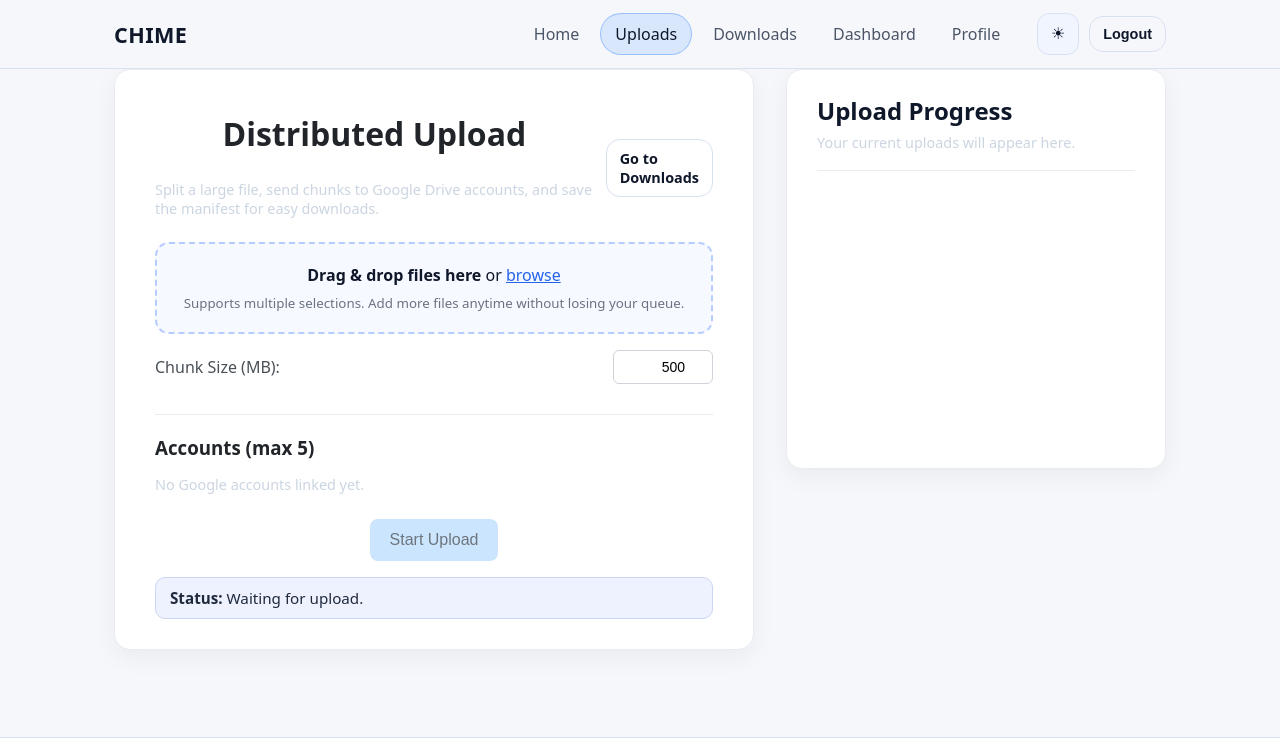
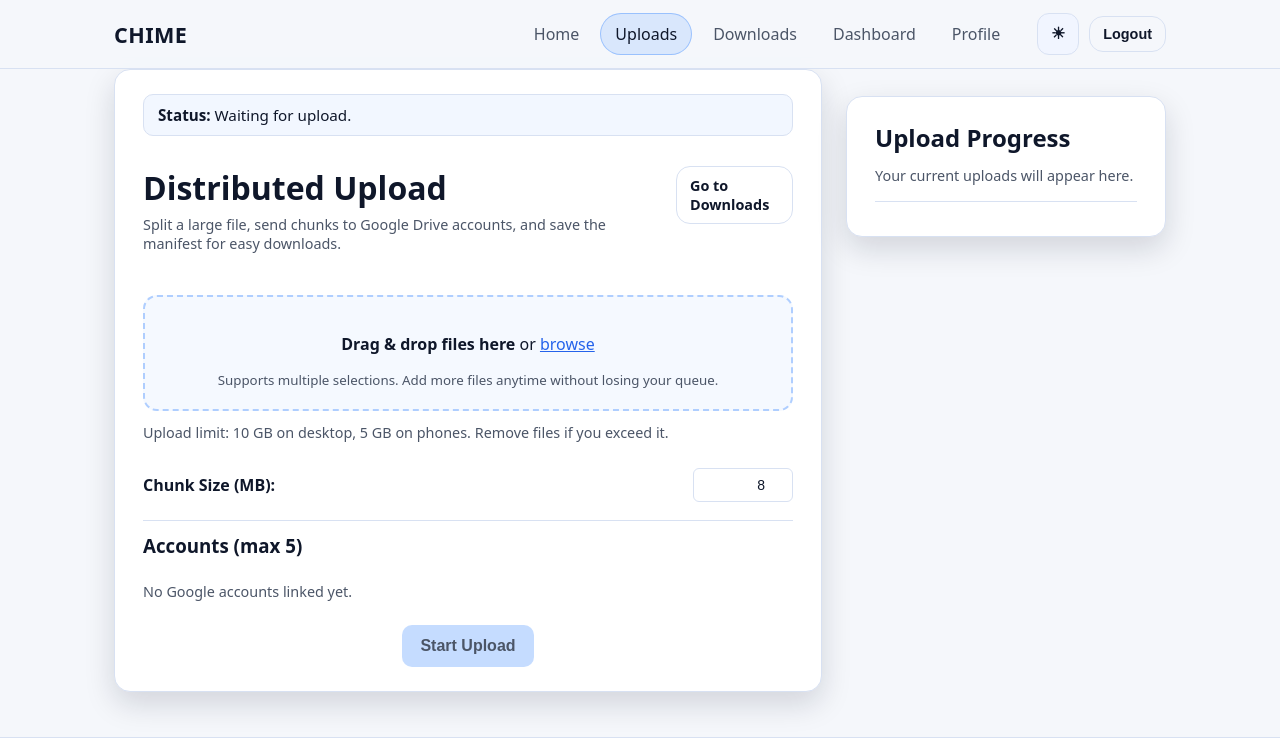
Before and after one commit to Rafat-Aman/CHIME, a Django app: page /drive_integration/uploads/ in a window 1280 px wide. Shown: the top 738 px of the page. Run offline with Django 5.2, Linux system fonts and the light colour scheme; the visitor is signed in with stand-in values (Sample User, id 1); data comes from the database, SQL or seed files in the repository; some libraries are stand-ins or nearby versions.

Commit message:
Limit chunk size to 50MB and tighten upload safety

```diff
--- a/drive_integration/views.py
+++ b/drive_integration/views.py
@@ -164,6 +164,7 @@ def proxy_resumable_chunk(request):
     account_id = request.GET.get("account_id")
     start = request.GET.get("start")
     end = request.GET.get("end")
+    total_size = request.GET.get("total_size")
     mime = request.GET.get("mime", "application/octet-stream")
 
     if not (upload_url and account_id and start is not None and end is not None):
@@ -174,6 +175,8 @@ def proxy_resumable_chunk(request):
         end_i = int(end)
     except ValueError:
         return JsonResponse({"error": "start/end must be integers"}, status=400)
+    if end_i < start_i:
+        return JsonResponse({"error": "end must be >= start"}, status=400)
 
     parsed_url = urlparse(upload_url)
     allowed_host_suffixes = getattr(
@@ -187,7 +190,9 @@ def proxy_resumable_chunk(request):
     ) or not parsed_url.path.startswith("/upload/drive/v3/files"):
         return JsonResponse({"error": "Invalid upload URL."}, status=400)
 
-    max_chunk_bytes = getattr(settings, "MAX_PROXY_CHUNK_BYTES", 1024 * 1024 * 1024)
+    max_chunk_bytes = getattr(settings, "MAX_PROXY_CHUNK_BYTES", 50 * 1024 * 1024)
+
+    expected_length = (end_i - start_i) + 1
 
     # Read raw body
     body_bytes = request.body
@@ -195,6 +200,15 @@ def proxy_resumable_chunk(request):
         return JsonResponse({"error": "Chunk too large."}, status=413)
     if not body_bytes:
         return JsonResponse({"error": "Empty body"}, status=400)
+    if expected_length and len(body_bytes) != expected_length:
+        return JsonResponse(
+            {
+                "error": "Content length mismatch",
+                "expected_bytes": expected_length,
+                "received_bytes": len(body_bytes),
+            },
+            status=400,
+        )
 
     access_token, err = _get_google_token_for(request, account_id)
     if err:
@@ -203,8 +217,8 @@ def proxy_resumable_chunk(request):
     headers = {
         "Authorization": f"Bearer {access_token}",
         "Content-Type": mime,
-        # chunk uploaded as independent file: 0-(len-1)/len
-        "Content-Range": f"bytes 0-{len(body_bytes)-1}/{len(body_bytes)}",
+        # Content-Range drives resumable correctness; use provided start/end and total if sent
+        "Content-Range": f"bytes {start_i}-{end_i}/{total_size or (end_i + 1)}",
     }
 
     try:
@@ -212,7 +226,18 @@ def proxy_resumable_chunk(request):
     except Exception as e:
         return JsonResponse({"error": f"Network error: {e}"}, status=500)
 
-    content_type = gresp.headers.get("Content-Type", "text/plain")
+    content_type = gresp.headers.get("Content-Type", "application/json")
+    if gresp.status_code not in (200, 201, 308):
+        snippet = gresp.text[:500] if gresp.text else ""
+        return JsonResponse(
+            {
+                "error": "Drive upload failed",
+                "status": gresp.status_code,
+                "details": snippet,
+            },
+            status=400,
+        )
+
     return HttpResponse(gresp.content, status=gresp.status_code, content_type=content_type)
 
 
--- a/static/drive_integration/css/uploads.css
+++ b/static/drive_integration/css/uploads.css
@@ -1,99 +1,125 @@
-/* ---- Reset & Globals ---- */
-* {
-  box-sizing: border-box;
-  margin: 0;
-  padding: 0;
-}
-
+/* ---- Layout ---- */
 .upload-layout {
   display: flex;
   align-items: flex-start;
-  gap: 32px;
+  gap: 24px;
   width: 100%;
-  flex-wrap: wrap;
+  flex-wrap: nowrap;
+}
+
+.upload-panel,
+.progress-panel {
+  background: var(--panel);
+  color: var(--text);
+  border: 1px solid var(--border);
+  border-radius: 16px;
+  box-shadow: var(--shadow);
+  padding: 24px 28px;
 }
 
 .upload-panel {
-  background: #fff;
-  border-radius: 16px;
-  box-shadow: 0 8px 24px rgba(0, 0, 0, 0.05);
-  border: 1px solid #e9ecef;
+  max-width: 760px;
   width: 100%;
-  max-width: 640px;
-  padding: 30px 40px;
+  display: flex;
+  flex-direction: column;
+  gap: 18px;
 }
 
 .progress-panel {
   flex: 1;
   min-width: 320px;
-  background: #fff;
-  border-radius: 16px;
-  box-shadow: 0 8px 24px rgba(0, 0, 0, 0.05);
-  border: 1px solid #e9ecef;
-  padding: 24px 30px;
-  min-height: 400px;
+  align-self: flex-start;
+  position: sticky;
+  top: 96px;
+  display: flex;
+  flex-direction: column;
 }
 
 .progress-panel h2 {
-  margin-top: 0;
+  margin: 0 0 6px;
 }
 
 .progress-panel #progressContainer {
-  border-top: 1px solid #e9ecef;
-  margin-top: 18px;
-  padding-top: 12px;
+  margin-top: 10px;
+  padding-top: 10px;
+  border-top: 1px solid var(--border);
+  display: flex;
+  flex-direction: column;
+  gap: 12px;
+}
+
+/* ---- Status ---- */
+#uploadStatus {
+  order: -1;
 }
 
 .status-banner {
-  margin-top: 16px;
   padding: 10px 14px;
   border-radius: 10px;
-  border: 1px solid #cbd5f5;
-  background: #eef2ff;
+  border: 1px solid var(--border);
+  background: rgba(91, 155, 255, 0.08);
   font-size: 0.95rem;
-  color: #1f2a3d;
+  color: var(--text);
 }
 
 .status-banner.active {
-  border-color: #fbbf24;
-  background: #fff7e6;
-  color: #92400e;
+  border-color: rgba(245, 158, 11, 0.5);
+  background: rgba(245, 158, 11, 0.12);
+  color: var(--text);
 }
 
 .status-banner.success {
-  border-color: #a7f3d0;
-  background: #ecfdf5;
-  color: #065f46;
+  border-color: rgba(16, 185, 129, 0.45);
+  background: rgba(16, 185, 129, 0.12);
+  color: var(--text);
 }
 
 .status-banner.error {
-  border-color: #fecaca;
-  background: #fef2f2;
-  color: #991b1b;
+  border-color: rgba(239, 68, 68, 0.45);
+  background: rgba(239, 68, 68, 0.12);
+  color: var(--text);
 }
 
 .status-banner.hidden {
   display: none;
 }
 
+/* ---- Page structure ---- */
+.page-head {
+  display: flex;
+  align-items: flex-start;
+  justify-content: space-between;
+  gap: 12px;
+}
+
+.page-actions {
+  display: flex;
+  gap: 10px;
+  flex-wrap: wrap;
+}
+
+.hint {
+  color: var(--muted);
+}
+
+/* ---- Drop zone ---- */
 .drop-zone {
-  border: 2px dashed #b6ccff;
+  border: 2px dashed rgba(91, 155, 255, 0.45);
   border-radius: 14px;
   padding: 20px;
   text-align: center;
-  background: #f6f9ff;
-  margin-bottom: 16px;
+  background: rgba(91, 155, 255, 0.06);
   cursor: pointer;
   transition: border-color 0.2s ease, background 0.2s ease;
 }
 
 .drop-zone.drag-over {
-  border-color: #2563eb;
-  background: #eef4ff;
+  border-color: var(--brand);
+  background: rgba(91, 155, 255, 0.12);
 }
 
 .drop-zone .browse-link {
-  color: #2563eb;
+  color: var(--brand);
   text-decoration: underline;
   cursor: pointer;
 }
@@ -101,28 +127,29 @@
 .drop-zone small {
   display: block;
   margin-top: 8px;
-  color: #6b7280;
+  color: var(--muted);
+}
+
+.limit-hint {
+  margin: -6px 0 8px;
 }
 
 /* ---- Typography ---- */
 h1 {
-  text-align: center;
-  margin-bottom: 25px;
-  color: #212529;
+  margin: 0;
+  color: var(--text);
 }
 
 h3 {
-  text-align: left;
-  margin-top: 30px;
-  margin-bottom: 15px;
-  border-top: 1px solid #e9ecef;
-  padding-top: 20px;
-  color: #212529;
+  margin: 0;
+  padding-top: 12px;
+  border-top: 1px solid var(--border);
+  color: var(--text);
 }
 
 label {
-  font-weight: 500;
-  color: #495057;
+  font-weight: 600;
+  color: var(--text);
 }
 
 /* ---- Config & File Info ---- */
@@ -130,11 +157,13 @@ label {
   display: flex;
   align-items: center;
   justify-content: space-between;
-  margin-bottom: 16px;
+  gap: 10px;
 }
 
 input[type="number"] {
-  border: 1px solid #ced4da;
+  border: 1px solid var(--border);
+  background: var(--panel);
+  color: var(--text);
   border-radius: 6px;
   padding: 8px 12px;
   font-size: 14px;
@@ -281,81 +285,77 @@ input[type="file"]::file-selector-button:hover {
 }
 
 .tooltip::after {
-  content: '';
+  content: "";
   position: absolute;
   bottom: -4px;
   left: 50%;
   transform: translateX(-50%);
   border-width: 4px;
   border-style: solid;
-  border-color: #343a40 transparent transparent transparent;
-}
-
-.hidden {
-  display: none;
+  border-color: var(--text) transparent transparent transparent;
 }
 
 .slider-value {
   display: block;
   text-align: right;
   font-size: 13px;
-  color: #555;
+  color: var(--muted);
 }
 
 /* ---- Warning & Summary Button ---- */
 .warning {
-  color: #721c24;
-  background: #f8d7da;
-  border: 1px solid #f5c6cb;
-  margin-top: 20px;
+  color: var(--danger);
+  background: rgba(239, 68, 68, 0.08);
+  border: 1px solid rgba(239, 68, 68, 0.35);
   padding: 10px 15px;
-  border-radius: 6px;
+  border-radius: 10px;
   text-align: center;
-  font-weight: 500;
+  font-weight: 600;
 }
 
 .summary {
-  margin-top: 25px;
   text-align: center;
 }
 
 button {
-  background: #007bff;
-  color: white;
+  background: var(--brand);
+  color: #fff;
   border: none;
-  border-radius: 8px;
-  padding: 12px 20px;
+  border-radius: 10px;
+  padding: 12px 18px;
   font-size: 16px;
-  font-weight: 500;
+  font-weight: 700;
   cursor: pointer;
-  transition: all 0.2s ease;
+  transition: transform 0.1s ease, background 0.2s ease, box-shadow 0.2s ease;
 }
 
 button:hover:not(:disabled) {
-  background: #0056b3;
-  box-shadow: 0 4px 10px rgba(0, 123, 255, 0.3);
+  background: var(--brand-strong);
+  transform: translateY(-1px);
+  box-shadow: 0 6px 16px rgba(55, 112, 255, 0.35);
 }
 
 button:disabled {
-  background: #cce5ff;
-  color: #6c757d;
-  opacity: 1; /* Override default */
+  background: rgba(91, 155, 255, 0.35);
+  color: var(--muted);
   cursor: not-allowed;
   box-shadow: none;
 }
 
 .selected-files {
-  border: 1px solid #e9ecef;
+  border: 1px solid var(--border);
   border-radius: 10px;
-  padding: 15px 18px;
-  margin-bottom: 16px;
-  background: #fdfdff;
+  padding: 14px 16px;
+  background: rgba(255, 255, 255, 0.02);
+  display: flex;
+  flex-direction: column;
+  gap: 8px;
 }
 
 .selected-files h4 {
-  margin-bottom: 10px;
+  margin: 0;
   font-size: 15px;
-  color: #212529;
+  color: var(--text);
 }
 
 .selected-files ul {
--- a/static/drive_integration/js/upload.js
+++ b/static/drive_integration/js/upload.js
@@ -13,7 +13,12 @@ function csrf() {
 
 const BYTES_PER_MB = 1024 * 1024;
 const toMB = b => (b / BYTES_PER_MB).toFixed(1);
+const toGB = b => (b / (1024 * 1024 * 1024)).toFixed(2);
 
+const isPhone = (/Mobi|Android/i.test(navigator.userAgent || "") && !/iPad/i.test(navigator.userAgent || ""))
+  || ((typeof screen !== "undefined" && screen.width <= 768) && (navigator.maxTouchPoints || 0) > 1);
+const MAX_UPLOAD_BYTES = (isPhone ? 5 : 10) * 1024 * 1024 * 1024; // 5GB on phone, 10GB on desktop
+const MAX_CHUNK_MB = 50; // keep chunk size small enough to satisfy server memory limits
 const chunkSizeInput = document.getElementById("chunkSize");
 const fileInput = document.getElementById("fileInput");
 const fileDropZone = document.getElementById("fileDropZone");
@@ -30,8 +35,12 @@ const progressContainer = document.getElementById("progressContainer");
 const accountBlocks = Array.from(document.querySelectorAll(".account-block"));
 const uploadStatusBanner = document.getElementById("uploadStatus");
 const uploadStatusText = document.getElementById("uploadStatusText");
+const removeFileBtn = document.getElementById("removeFileBtn");
 
-let chunkSizeMB = parseInt(chunkSizeInput.value, 10) || 500;
+let chunkSizeMB = Math.min(parseInt(chunkSizeInput?.value, 10) || 8, MAX_CHUNK_MB);
+if (chunkSizeInput) {
+  chunkSizeInput.value = chunkSizeMB;
+}
 let chunkSizeBytes = chunkSizeMB * BYTES_PER_MB;
 let totalChunksOverall = 0;
 let totalBytesOverall = 0;
@@ -210,6 +219,17 @@ function setActiveFile(index) {
   updateFileInfo();
   renderFileList();
   startEntryChecksum(getActiveEntry());
+}
+
+function removeActiveFile() {
+  if (activeFileIndex < 0 || activeFileIndex >= fileEntries.length) return;
+  fileEntries.splice(activeFileIndex, 1);
+  activeFileIndex = Math.min(activeFileIndex, fileEntries.length - 1);
+  userAdjustedDistribution = false;
+  recalcTotals();
+  renderFileList();
+  updateFileInfo();
+  updateUploadStatus("idle", fileEntries.length ? "File removed from queue." : "Waiting for upload.");
 }
 
 function addFiles(fileList) {
@@ -422,6 +442,13 @@ function validateTotals(extraRemainder) {
     uploadBtn.disabled = true;
     return;
   }
+  if (totalBytesOverall > MAX_UPLOAD_BYTES) {
+    const limitGB = isPhone ? 5 : 10;
+    warningEl.textContent = `Upload limit exceeded: ${toGB(totalBytesOverall)} GB selected. Limit is ${limitGB} GB. Remove some files.`;
+    warningEl.classList.remove("hidden");
+    uploadBtn.disabled = true;
+    return;
+  }
   if (totalCapacityChunks < totalChunksOverall) {
     warningEl.textContent = "Not enough available Drive space to cover this upload.";
     warningEl.classList.remove("hidden");
@@ -435,7 +462,7 @@ function validateTotals(extraRemainder) {
     return;
   }
   if (extraRemainder && extraRemainder > 0 && extraRemainder !== Infinity) {
-    warningEl.textContent = "Unable to distribute chunks evenly — adjust the sliders manually.";
+    warningEl.textContent = "Unable to distribute chunks evenly. Adjust the sliders manually.";
     warningEl.classList.remove("hidden");
     uploadBtn.disabled = true;
     return;
@@ -452,7 +479,7 @@ function createProgressBar(label, parent) {
     <div class="progress-outer"><div class="progress-inner"></div></div>
     <div class="progress-text">0 MB / 0 MB</div>
     <button class="retry hidden">Retry</button>
-    <div class="checkmark hidden">✓</div>`;
+    <div class="checkmark hidden">&#10003;</div>`;
   parent.appendChild(block);
   return block;
 }
@@ -504,10 +531,16 @@ fileInput?.addEventListener("change", e => {
   e.target.value = "";
 });
 
+removeFileBtn?.addEventListener("click", e => {
+  e.preventDefault();
+  removeActiveFile();
+});
+
 chunkSizeInput.addEventListener("input", e => {
   const next = parseInt(e.target.value, 10);
   if (Number.isNaN(next) || next <= 0) return;
-  chunkSizeMB = next;
+  chunkSizeMB = Math.min(next, MAX_CHUNK_MB);
+  chunkSizeInput.value = chunkSizeMB;
   userAdjustedDistribution = false;
   recalcTotals();
   updateFileInfo();
@@ -662,6 +695,7 @@ uploadBtn.addEventListener("click", async () => {
             start: 0,
             end: blob.size - 1,
             mime: currentFile.type || "application/octet-stream",
+            total_size: blob.size,
           });
 
           const putRes = await fetch(`${PROXY_CHUNK_URL}?${qs.toString()}`, {
--- a/templates/drive_integration/uploads.html
+++ b/templates/drive_integration/uploads.html
@@ -24,16 +24,20 @@
         <p><strong>Drag & drop files here</strong> or <span class="browse-link" id="fileBrowseTrigger">browse</span></p>
         <small>Supports multiple selections. Add more files anytime without losing your queue.</small>
       </div>
+      <p class="hint limit-hint">Upload limit: 10 GB on desktop, 5 GB on phones. Remove files if you exceed it.</p>
 
       <div class="config-row">
         <label>Chunk Size (MB):</label>
-        <input type="number" id="chunkSize" min="1" max="10240" value="500">
+        <input type="number" id="chunkSize" min="1" max="50" value="8">
       </div>
 
       <div id="selected-files-wrapper" class="selected-files hidden">
         <h4>Files queued</h4>
         <ul id="selectedFilesList"></ul>
         <p class="hint">Select a file to preview its info and adjust distribution sliders.</p>
+        <div class="file-actions">
+          <button type="button" class="btn-outline small" id="removeFileBtn">Remove selected</button>
+        </div>
       </div>
 
       <div id="file-info" class="hidden">
```
Also changed, not shown: other parts of static/drive_integration/css/uploads.css (+71 -79 lines), config/settings.py (+23 -3 lines), static/drive_integration/css/downloads.css (+129 -107 lines).
